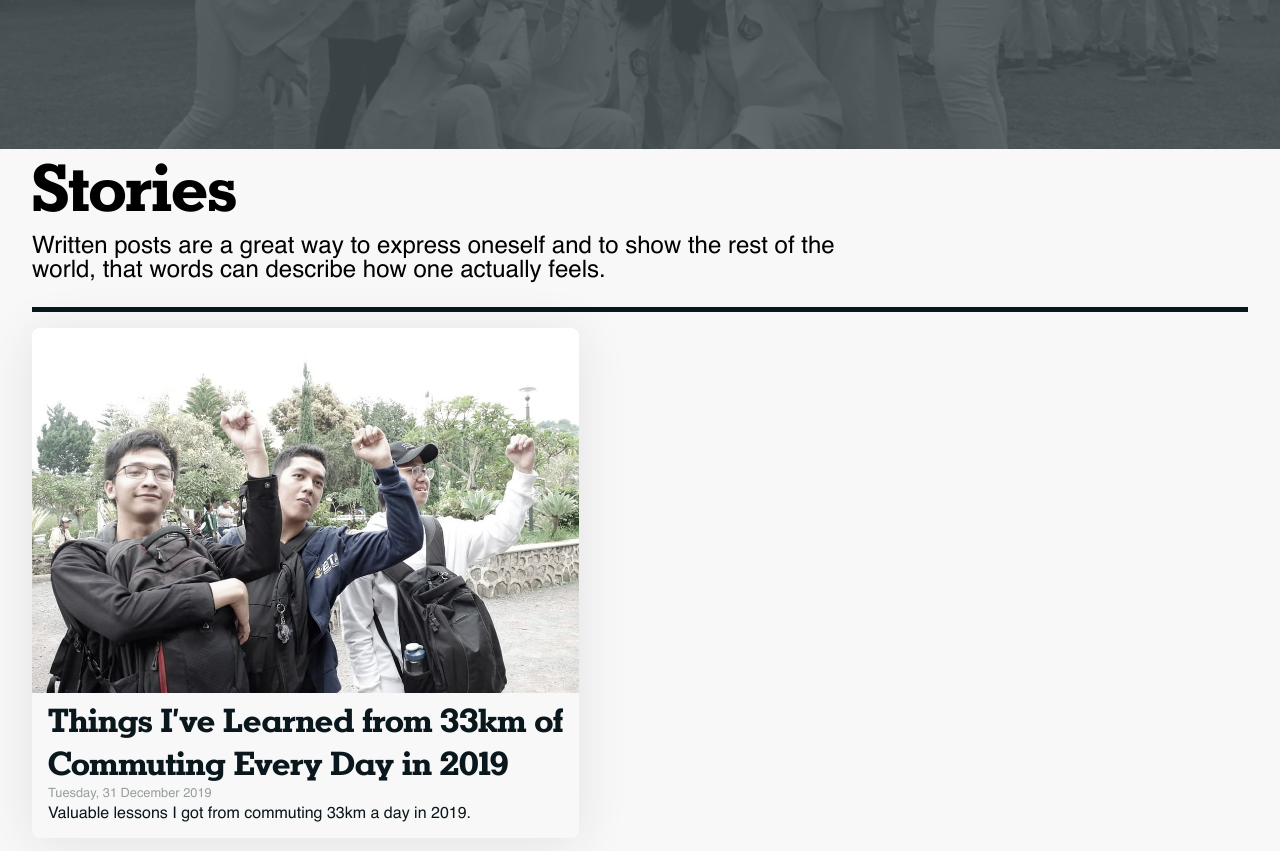
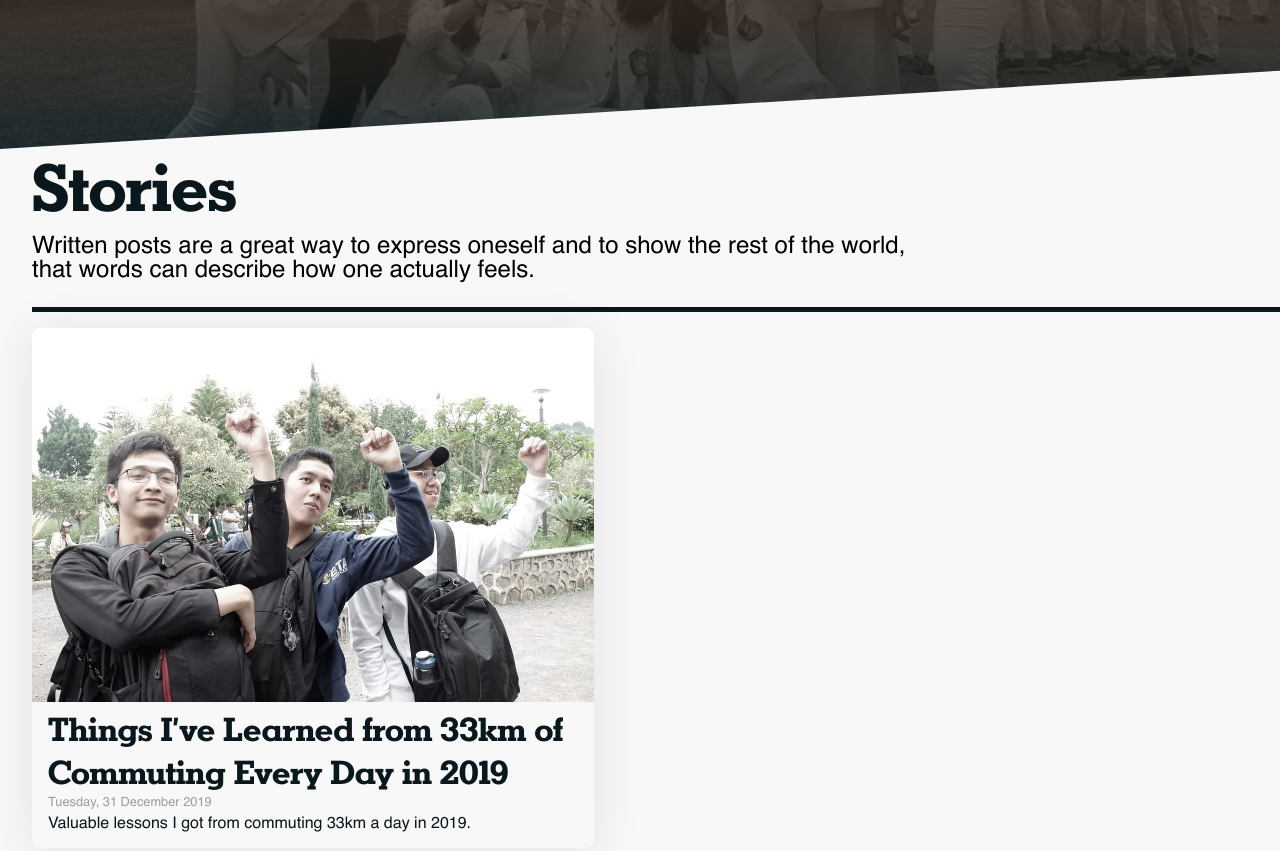
Before and after one commit to code-for-human-engineering/blog, a Gatsby site: page / in a window 1280 px wide. Shown: the part 651-1502 px from the top of the page. Built offline with nearby package versions, Linux system fonts and the light colour scheme; Gatsby itself is replaced by a stand-in of ours; a web font is replaced by a local one.

Commit message:
added disqus + landing overhaul

```diff
--- a/src/components/Post.js
+++ b/src/components/Post.js
@@ -48,6 +48,7 @@ const PostTheme = styled.div`
     margin-top:0.5em;
     margin-left: 1em;
     margin-bottom: 1em;
+    margin-right: 1em;
   }
   .postCards:hover{
     transition: all 0.4s ease-in;
--- a/src/pages/index.js
+++ b/src/pages/index.js
@@ -24,8 +24,9 @@ const HomeLayout = styled.div`
     align-items: center;
     text-align: center;
     flex-direction: column;
-    background: ${Tema.color.secondary};
-    opacity: 0.8;
+    /* background: ${Tema.color.secondary}; */
+    background: linear-gradient(0deg,${Tema.color.secondary},${Tema.color.primary});
+    opacity: 1;
   }
   .titleHeader {
     font-family: 'KarnakPro';
@@ -62,6 +63,7 @@ const HomeLayout = styled.div`
   .storyTitle{
     font-family:${Tema.font.primary};
     font-size: 4em;
+    color: ${Tema.color.secondary};
   }
   .line{
     width: 100%;
@@ -80,9 +82,27 @@ const HomeLayout = styled.div`
   .midLayer{
     width: 100%;
     height: 100%;
-
+  }
+  .behind{
+    width: 100%;
+    height: 50vh;
+    content: "";
+    max-width: 100%;
+    background: #F8F8F8;
+    position: absolute;
+    left: 0;
+    transform-origin: top left;
+    transform: skewY(-3.5deg);
+    z-index: 0;
+  }
+  .front{
+    position: absolute;
+    z-index: 3;
   }
   @media only screen and (max-width: 600px) {
+    .front{
+      position: relative;
+    }
     .storyDesc{
       width: 100%;
     }
@@ -196,13 +216,18 @@ const main = () => (
     <div className="container">
       <Header />
       <div className="postContainer">
-        <div className="storyTitle">Stories</div>
-        <div className="storyDesc">
-          Written posts are a great way to express oneself and to show the rest
-          of the world, that words can describe how one actually feels.
+        {/* Back */}
+        <div className="behind" />
+        {/* Fronts */}
+        <div className="front">
+          <div className="storyTitle">Stories</div>
+          <div className="storyDesc">
+            Written posts are a great way to express oneself and to show the
+            rest of the world, that words can describe how one actually feels.
+          </div>
+          <div className="line" />
+          <Post />
         </div>
-        <div className="line" />
-        <Post />
       </div>
     </div>
     <Footer />
```
Also changed, not shown: src/templates/blogPost.js (+12 -1 lines).
